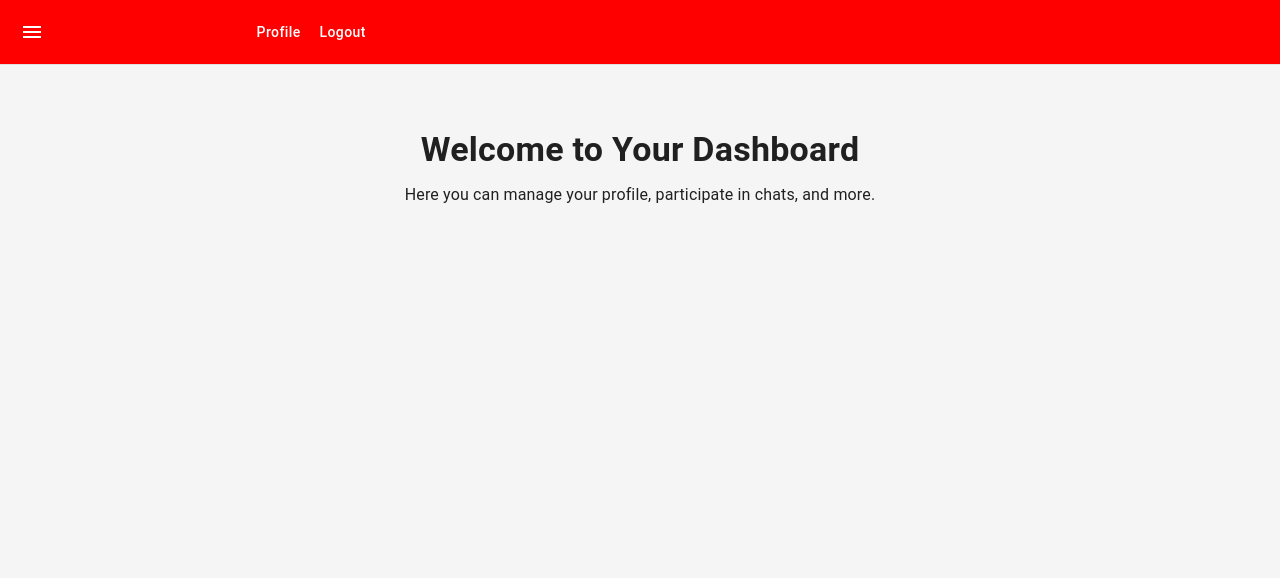
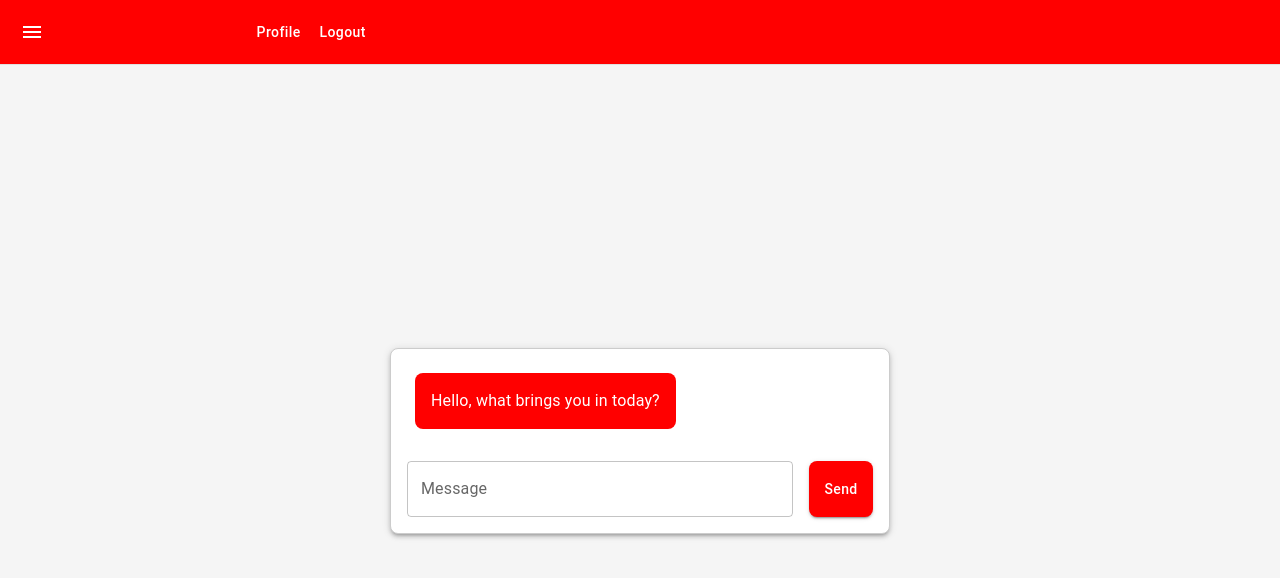
Before and after one commit to Prainex/medicine-chatbot, a Next.js app: page /user/dashboard in a window 1280 px wide. Shown: the top 578 px of the page. Built offline with nearby package versions, Linux system fonts and the light colour scheme.

Commit message:
Update page.js

```diff
--- a/app/user/dashboard/page.js
+++ b/app/user/dashboard/page.js
@@ -1,6 +1,23 @@
 'use client'
-import React, { useState, useEffect } from 'react';
-import { Container, Typography, AppBar, Toolbar, Button, Box, List, ListItem, ListItemText, ButtonBase, Drawer, IconButton, Tooltip, Paper } from '@mui/material';
+import React, { useState, useEffect, useRef } from 'react';
+import {
+  TextField,
+  Box,
+  Button,
+  Stack,
+  Container,
+  Typography,
+  AppBar,
+  Toolbar,
+  List,
+  ListItem,
+  ListItemText,
+  ButtonBase,
+  Drawer,
+  IconButton,
+  Tooltip,
+  Paper
+} from '@mui/material';
 import MenuIcon from '@mui/icons-material/Menu';
 import AddIcon from '@mui/icons-material/Add';
 import DeleteIcon from '@mui/icons-material/Delete';
@@ -12,6 +29,20 @@ export default function PatientDashboard() {
   const [drawerOpen, setDrawerOpen] = useState(false);
   const router = useRouter();
   const theme = useTheme();
+  const [messages, setMessages] = useState([
+    { role: 'doctor', content: 'Hello, what brings you in today?' }
+  ]);
+  const [message, setMessage] = useState('');
+  const [isLoading, setIsLoading] = useState(false);
+  const messagesEndRef = useRef(null);
+
+  const scrollToBottom = () => {
+    messagesEndRef.current?.scrollIntoView({ behavior: 'smooth' });
+  };
+
+  useEffect(() => {
+    scrollToBottom();
+  }, [messages, isLoading]);
 
   // Load chats from local storage when the component mounts
   useEffect(() => {
@@ -50,6 +81,68 @@ export default function PatientDashboard() {
     localStorage.setItem('chats', JSON.stringify([...chats, newChat]));
   };
 
+  const sendMessage = async () => {
+    if (!message.trim()) return; // Prevent sending empty messages
+
+    const userMessage = { role: 'user', content: message };
+    const doctorMessage = { role: 'doctor', content: '' };
+
+    setMessages((prevMessages) => [...prevMessages, userMessage, doctorMessage]);
+    setMessage('');
+    setIsLoading(true);
+
+    try {
+      const response = await fetch('/api/chat', {
+        method: 'POST',
+        headers: {
+          'Content-Type': 'application/json'
+        },
+        body: JSON.stringify([...messages, userMessage])
+      });
+
+      if (!response.ok) {
+        throw new Error(`Error: ${response.statusText}`);
+      }
+
+      const data = await response.json();
+
+      // Update the doctor's message with the response
+      setMessages((prevMessages) => {
+        const updatedMessages = [...prevMessages];
+        // Find the last doctor message
+        const lastDoctorIndex = updatedMessages
+          .map((msg) => msg.role)
+          .lastIndexOf('doctor');
+        if (lastDoctorIndex !== -1) {
+          updatedMessages[lastDoctorIndex].content = data.response;
+        }
+        return updatedMessages;
+      });
+    } catch (error) {
+      console.error('Failed to fetch:', error);
+      setMessages((prevMessages) => {
+        const updatedMessages = [...prevMessages];
+        // Find the last doctor message
+        const lastDoctorIndex = updatedMessages
+          .map((msg) => msg.role)
+          .lastIndexOf('doctor');
+        if (lastDoctorIndex !== -1) {
+          updatedMessages[lastDoctorIndex].content = 'Sorry, something went wrong.';
+        }
+        return updatedMessages;
+      });
+    } finally {
+      setIsLoading(false);
+    }
+  };
+
+  const handleKeyDown = (event) => {
+    if (event.key === 'Enter' && !event.shiftKey) {
+      event.preventDefault(); // Prevent newline in the input
+      sendMessage();
+    }
+  };
+
   const handleDeleteChat = (chatId) => {
     const updatedChats = chats.filter(chat => chat.id !== chatId);
     setChats(updatedChats);
@@ -69,7 +162,7 @@ export default function PatientDashboard() {
           <IconButton edge="start" color="inherit" aria-label="menu" onClick={handleDrawerToggle} sx={{ mr: 2 }}>
             <MenuIcon />
           </IconButton>
-            <Button onClick={() => router.push('/')}>
+          <Button onClick={() => router.push('/')} sx={{ textTransform: 'none' }}>
             <Typography variant="h6" sx={{ flexGrow: 1 }}>
               Telemedicine App
             </Typography>
@@ -150,15 +243,100 @@ export default function PatientDashboard() {
         </Drawer>
 
         {/* Main Content */}
-          <Box sx={{ flexGrow: 1, mt: 8, overflowY: 'auto' }}>
-            <Container sx={{ textAlign: 'center', mt: 0 }}>
-              <Typography variant="h4" gutterBottom>
-                Welcome to Your Dashboard
+        <Box
+          sx={{
+            flexGrow: 1,
+            mt: 2, // Adjusted margin-top
+            display: 'flex',
+            justifyContent: 'center',
+            alignItems: 'center',
+            bgcolor: '#f5f5f5',
+            p: 2, // Added padding
+          }}
+        >
+          <Stack
+            direction="column"
+            width={{ xs: '90%', sm: '500px' }}
+            maxHeight={{ xs: '80vh', sm: '700px' }}
+            border="1px solid #ccc"
+            borderRadius={2}
+            p={2}
+            spacing={2}
+            bgcolor="#ffffff"
+            boxShadow={3} // Optional
+          >
+            {/* Chat Messages */}
+            <Box
+              flex={1}
+              overflow="auto"
+              p={1}
+              sx={{
+                scrollbarWidth: 'none',
+                '&::-webkit-scrollbar': { display: 'none' },
+              }}
+            >
+              {messages.map((msg, index) => (
+                <Box
+                  key={index}
+                  display="flex"
+                  justifyContent={msg.role === 'doctor' ? 'flex-start' : 'flex-end'}
+                  mb={1}
+                >
+                  <Box
+                    bgcolor={msg.role === 'doctor' ? 'primary.main' : 'secondary.main'}
+                    color="white"
+                    borderRadius={2}
+                    p={2}
+                    maxWidth="80%"
+                  >
+                    <Typography variant="body1">
+                      {msg.content}
                     </Typography>
-              <Typography variant="body1">
-                Here you can manage your profile, participate in chats, and more.
-              </Typography>
-            </Container>
+                  </Box>
+                </Box>
+              ))}
+              {isLoading && (
+                <Box
+                  display="flex"
+                  justifyContent="flex-start"
+                  mb={1}
+                >
+                  <Box
+                    bgcolor="primary.main"
+                    color="white"
+                    borderRadius={2}
+                    p={2}
+                    maxWidth="80%"
+                  >
+                    <Typography variant="body1">Typing...</Typography>
+                  </Box>
+                </Box>
+              )}
+              <div ref={messagesEndRef} />
+            </Box>
+
+            {/* Input Area */}
+            <Stack direction="row" spacing={2}>
+              <TextField
+                label="Message"
+                variant="outlined"
+                fullWidth
+                value={message}
+                onChange={(e) => setMessage(e.target.value)}
+                onKeyDown={handleKeyDown}
+                multiline
+                maxRows={4}
+              />
+              <Button
+                variant="contained"
+                color="primary"
+                onClick={sendMessage}
+                disabled={isLoading}
+              >
+                Send
+              </Button>
+            </Stack>
+          </Stack>
         </Box>
       </Box>
     </>
```
Lines whose indentation alone changed are shown as unchanged.
